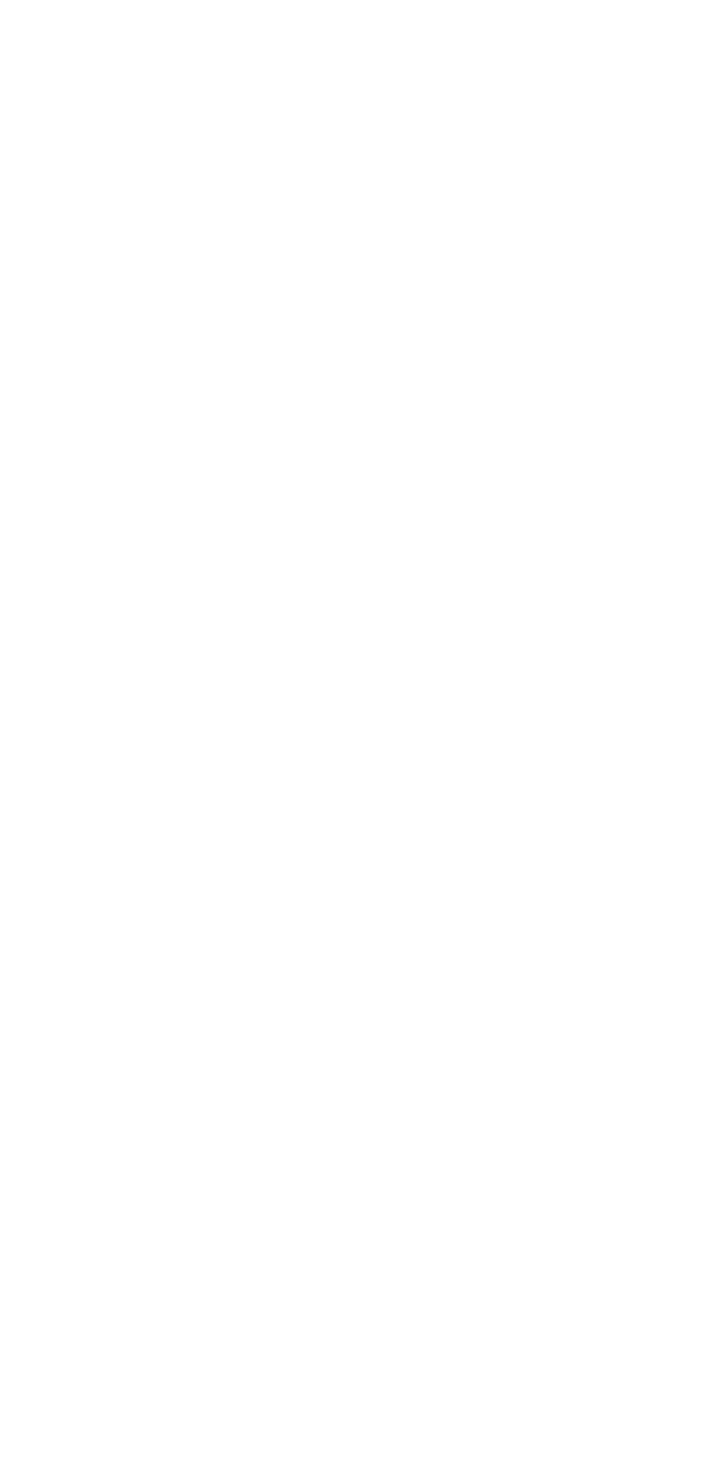
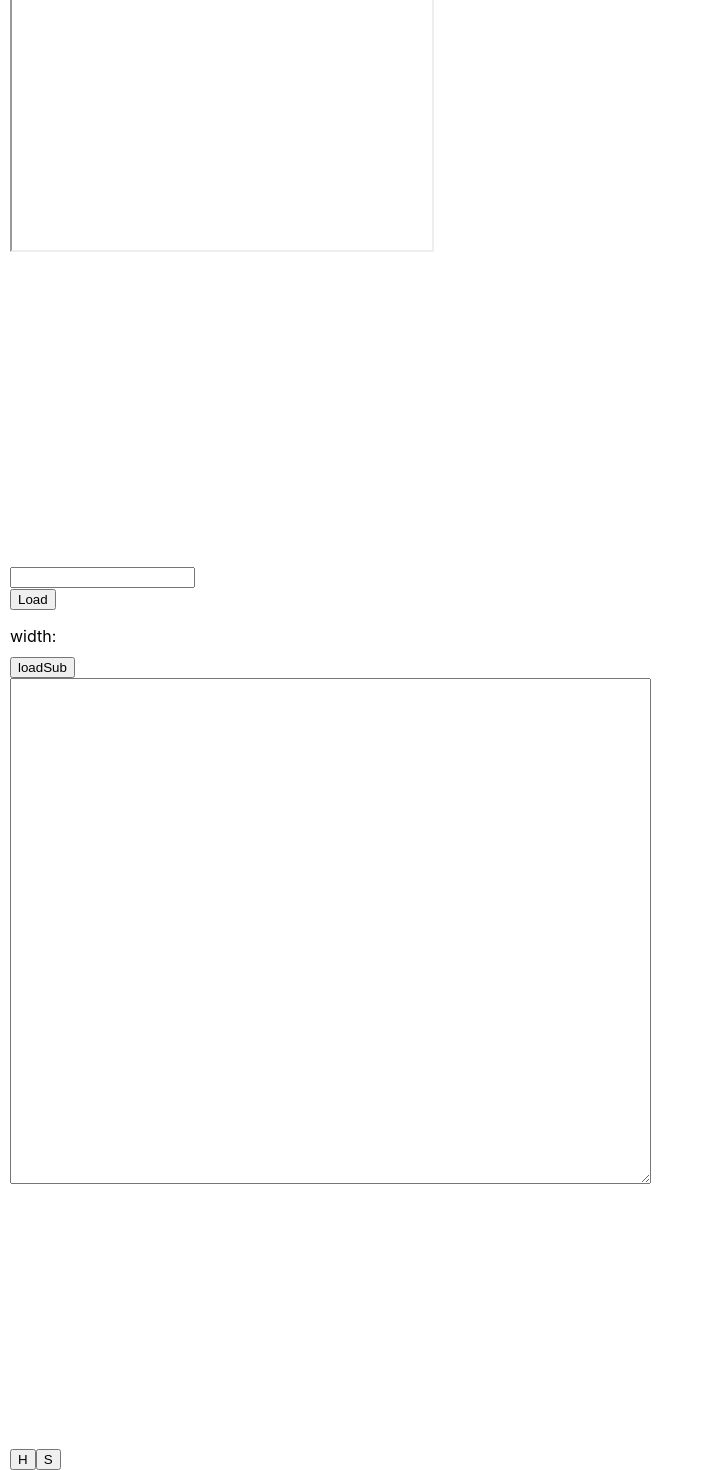
Before and after one commit to uvsnag/reactjs_tool, a React (Create React App) app: page /youtube-sub in a window 1280 px wide. Before the commit this address had no page. Shown: the part 107-1577 px from the top of the page, without its empty margins (0-704 px from the left). Before the commit the page ends 800 px from the top, so only its background shows below. Built offline with nearby package versions, Linux system fonts and the light colour scheme.

Commit message:
add Yt sub

```diff
--- a/package.json
+++ b/package.json
@@ -19,7 +19,8 @@
     "react-scripts": "4.0.3",
     "react-speech-kit": "^3.0.1",
     "universal-cookie": "^4.0.4",
-    "web-vitals": "^1.0.1"
+    "web-vitals": "^1.0.1",
+    "youtube-subtitles-downloader": "^1.0.1"
   },
   "scripts": {
     "predeploy": "npm run build",
--- a/src/App.js
+++ b/src/App.js
@@ -11,6 +11,7 @@ function App() {
      <Link to="/media">media</Link>
      <Link to="/notify">notify</Link>
      <Link to="/listen">listenPrac</Link>
+     <Link to="/youtube-sub">youtube-sub</Link>
     </div>
     </div>
   );
--- a/src/common/style.css
+++ b/src/common/style.css
@@ -2,15 +2,19 @@
     border: 3px solid #000000;
 }
 
-.option ,.dataInput, .option-noti{
+.option,
+.dataInput,
+.option-noti {
     overflow: hidden;
 }
+
 html {
     width: 100vw;
 }
+
 #txtField {
     height: 95%;
-    border:2px dashed #D1C7AC;
+    border: 2px dashed #D1C7AC;
 }
 
 #output,
@@ -19,22 +23,27 @@ html {
     height: 1000px;
 }
 
-.dataInput textarea{
+.dataInput textarea {
     width: 100%;
     height: 400px;
 }
-.msg-eng-check{
+
+.msg-eng-check {
     color: rgb(9, 102, 37);
 }
-.control-footer{
+
+.control-footer {
     padding: 15px 15px 15px 15px;
 }
-#btnPract{
+
+#btnPract {
     margin-left: 10px;
 }
+
 .option-left {
     height: 400px;
 }
+
 #answer {
     font-size: 18px;
     width: 50%;
@@ -46,113 +55,141 @@ html {
     border-left-style: hidden;
     border-bottom-style: 4px solid #035c30;
 }
+
 #answer:focus {
     outline: none;
 }
 
-.btn-prac{
+.btn-prac {
     background-color: rgb(252, 244, 210) !important;
-    box-shadow: rgba(173, 143, 9, .2) 0 -25px 18px -14px inset,rgba(173, 143, 9, 0.15) 0 1px 2px,rgba(173, 143, 9, 0.15) 0 2px 4px,rgba(173, 143, 9, 0.15) 0 4px 8px,rgba(173, 143, 9, 0.15) 0 8px 16px,rgba(173, 143, 9, 0.15) 0 16px 32px !important;
+    box-shadow: rgba(173, 143, 9, .2) 0 -25px 18px -14px inset, rgba(173, 143, 9, 0.15) 0 1px 2px, rgba(173, 143, 9, 0.15) 0 2px 4px, rgba(173, 143, 9, 0.15) 0 4px 8px, rgba(173, 143, 9, 0.15) 0 8px 16px, rgba(173, 143, 9, 0.15) 0 16px 32px !important;
     width: 25% !important;
     margin-left: 20px;
 }
-.msg{
+
+.msg {
     font-family: 'Franklin Gothic Medium', 'Arial Narrow', Arial, sans-serif;
-    font-size:30px;
+    font-size: 30px;
     color: #1c771c;
     margin-top: 10px;
     margin-bottom: 10px;
 }
-.prac{
+
+.prac {
     border: 3px solid #035c30;
     text-align: center;
 }
-#btnHideWhenPrac{
+
+#btnHideWhenPrac {
     width: 25px;
 }
-.button-33, .button-34{
+
+.button-33,
+.button-34 {
     margin-bottom: 10px;
 }
-.iconSound{
+
+.iconSound {
     margin-left: 10px;
 }
-.button-33, .button-34{
+
+.button-33,
+.button-34 {
     margin-top: 10px;
 }
+
 @media (min-width: 1400px) {
     .option-noti {
         width: 50%;
     }
 }
+
 @media (max-width: 1400px) and (min-width: 1000px) {
     .option-noti {
         width: 70%;
     }
 }
+
 @media (max-width: 1000px) {
     .option-noti {
         width: 92%;
     }
 }
+
 @media (min-width: 700px) {
     .option-right {
         width: 37%;
         float: right;
     }
+
     #txtField {
         width: 100%;
     }
+
     .option-left {
         float: left;
         width: 57%;
     }
-    .notify-right{
+
+    .notify-right {
         display: flex;
         flex-direction: column;
         align-items: flex-start;
     }
-    .prac{
+
+    .prac {
         width: 400px;
         margin: 15px 15px 15px 15px;
         padding: 15px 15px 15px 15px;
     }
 }
-@media (min-width: 700px)   {
+
+@media (min-width: 700px) {
     .block {
         padding: 5px 5px 35px 5px;
     }
 }
-@media (max-width: 700px)   {
+
+@media (max-width: 700px) {
     .option-right {
         text-align: center;
         width: 100%;
     }
-    .button-33, .button-59, .button-34{
+
+    .button-33,
+    .button-59,
+    .button-34 {
         margin-left: 10px;
     }
+
     .block {
         margin: 5px 5px 5px 5px;
         padding: 5px 5px 5px 5px;
     }
+
     .option-left {
         margin: 0 auto;
 
     }
-    #txtField{
-        width:  calc(100% - 4px);
+
+    #txtField {
+        width: calc(100% - 4px);
         padding-left: 0px;
         padding-right: 0px;
 
         margin: 0px 0px 0px 0px;
     }
-    #pracWord{
+
+    #pracWord {
         padding: 0px 0px 0px 0px;
         margin: 5px 5px 5px 5px;
     }
-    .prac{
+
+    .prac {
         width: calc(100% - 6px);
     }
-    .control-footer{
+
+    .control-footer {
         text-align: center;
     }
 }
@@ -196,12 +233,33 @@ html {
     visibility: visible;
     opacity: 1;
 }
-  .sql-body{
+
+.sql-body {
     padding-left: 10px;
 }
-  .inline{
+
+.inline {
     display: inline !important;
 }
-  .ans-center{
-    text-align:center !important;
+
+.ans-center {
+    text-align: center !important;
 }
+
+.media-left {
+    padding-left: 10px;
+}
+#media-sub {
+  width: 50%;
+  height: 500px;
+}
+#sub-control {
+    padding-top: 10px;
+  width: 100%;
+  height: 300px;
+  overflow: scroll;
+}
+.sub-item:hover {
+ background-color: antiquewhite;
+ cursor: pointer;
+}
--- /dev/null
+++ b/src/components/childCpn/lineSub.jsx
@@ -0,0 +1,13 @@
+// // this file is converted from javascript to reactjs so some code is not optimized
+// //state is not used in this file
+// import '../../common/style.css';
+
+// const LineSub = (props) => {
+
+//     return (
+//         <div role ='button'>
+//             key ={props.time}   value ={props.value}
+//         </div>
+//     )
+// }
+// export default LineSub;
--- /dev/null
+++ b/src/components/childCpn/subtitle.jsx
@@ -0,0 +1,6 @@
+export class Sub {
+    constructor(time, value) {
+      this.time = time;
+      this.value = value;
+    }
+  }
--- /dev/null
+++ b/src/components/vdYtSub.jsx
@@ -0,0 +1,185 @@
+// this file is converted from javascript to reactjs so some code is not optimized
+import React, { useEffect, useState } from "react";
+// import LineSub from "./childCpn/lineSub.jsx";
+// import YTSubtitles from "youtube-subtitles-downloader";
+import '../common/style.css';
+import _ from 'lodash';
+import { Sub } from './childCpn/subtitle.jsx'
+const YoutubeSub = () => {
+
+
+    const [arrSub, setArrSub] = useState(Array());
+    const [listSubElement, setListSubElement] = useState(null);
+
+    useEffect(() => {
+        document.getElementById('txtWidth').value = '640';
+        document.getElementById('txtHeight').value = '390';
+
+        if (!window.YT) { // If not, load the script asynchronously
+            const tag = document.createElement('script');
+            tag.src = 'https://www.youtube.com/iframe_api';
+
+            // onYouTubeIframeAPIReady will load the video after the script is loaded
+            window.onYouTubeIframeAPIReady = loadVideo;
+
+            const firstScriptTag = document.getElementsByTagName('script')[0];
+            firstScriptTag.parentNode.insertBefore(tag, firstScriptTag);
+
+          } else { // If script is already there, load the video directly
+            loadVideo();
+          }
+
+    }, []);
+    const loadVideo = () => {
+
+        // the Player object is created uniquely based on the id in props
+        player = new window.YT.Player(`iFMedia`, {
+          videoId: 1,
+          events: {
+            onReady: onPlayerReady,
+          },
+        });
+      };
+
+      const onPlayerReady = event => {
+        event.target.playVideo();
+      };
+
+    useEffect(() => {
+        console.log(arrSub);
+
+    }, [arrSub]);
+
+    const onProcess = () => {
+        // var txtSrcMedia = document.getElementById('txtSrcMedia').value;
+        // var url = txtSrcMedia;
+        // if (txtSrcMedia.indexOf('|') !== 0) {
+        //     url = 'https://www.youtube.com/embed/' + txtSrcMedia.substring(txtSrcMedia.lastIndexOf('/') + 1, txtSrcMedia.length).trim();
+        // } else {
+        //     url = url.substring(1, url.length);
+        // }
+        // document.getElementById('iFMedia').src = url;
+
+
+    };
+    const onResize = () => {
+        var txtWidth = document.getElementById('txtWidth');
+        var txtWidthValue = txtWidth.value;
+        var txtHeight = document.getElementById('txtHeight').value;
+        document.getElementById('iFMedia').setAttribute("style", `width:${txtWidthValue}px; height:${txtHeight}px`);
+    };
+    const onPressBtnVerySmall = () => {
+        document.getElementById('iFMedia').setAttribute("style", `width:100px; height:80px`);
+    };
+    const onPressBtnSmall = () => {
+        document.getElementById('iFMedia').setAttribute("style", `width:70px; height:50px`);
+    };
+    const onPressBtnMedium = () => {
+        document.getElementById('iFMedia').setAttribute("style", `width:1200px; height:700px`);
+    };
+    const onPressBtnBig = () => {
+        document.getElementById('iFMedia').setAttribute("style", `width:100%; height:1500px`);
+    };
+    const onHideAll = () => {
+        document.getElementById('control').style.display = "none";
+    };
+    const onShowAll = () => {
+        document.getElementById('control').style.display = "block";
+    };
+    const onChangeWith = (value) => {
+        document.getElementById('txtHeight').value = value * 0.7;
+    };
+    const loadSub = () => {
+        var txtSub = document.getElementById('media-sub').value;
+        var lineSubArr = txtSub.split('\n');
+        let count =1;
+        let tempTime = '';
+        let arrTemp = [];
+        lineSubArr.forEach((line, index )=> {
+            if(count===1){
+             tempTime = line;
+            }
+            if(count===2){
+               arrTemp.push(new Sub(tempTime, line));
+                count=0;
+            }
+            count++;
+
+        });
+        setArrSub(arrTemp);
+    };
+
+    const LineSub = (props) => {
+
+        return (
+            <div role ='button' className ='sub-item'>
+                key ={props.time}   value ={props.value}
+            </div>
+        )
+    }
+    const onClickSub = () => {
+    };
+
+    return (
+
+        <div className='media-left'>
+            <iframe title="this is a video, clear!" width="420" height="315" id='iFMedia' src="">
+            </iframe> <br />
+            <div id='control'>
+                <div className='option'>
+                    <div className='option-left'>
+                    <div id = 'sub-control'>
+                        <div>
+                        {arrSub.map((item, index) => <LineSub  key ={`${item.time}${item.value}`}
+                        time={item.time}
+                        value={item.value}
+                        onClick={() => onClickSub()}
+                    />)}
+                        </div>
+                    </div>
+
+                        <input type="text" id="txtSrcMedia" /> <br />
+                        <input type='submit' value="Load" id='btnExecute' onClick={() => onProcess()} />
+                        <br />
+                        <p>width:</p>
+                        <input type="text" id="txtWidth" onChange={(e) => {
+                            onChangeWith(e.target.value)
+                        }}
+                        />
+                        <p>Height:</p>
+                        <input type="text" id="txtHeight" />
+                        <br />
+                        <input type='submit' value="Resize" id='btnResize' onClick={() => onResize()} />
+                        <input type='submit' value="100x80" id='btnVerySmall' onClick={() => onPressBtnVerySmall()} />
+                        <input type='submit' value="70x50" id='btnSmall' onClick={() => onPressBtnSmall()} />
+                        <input type='submit' value="1200x700" id='btnMedium' onClick={() => onPressBtnMedium()} />
+                        <input type='submit' value="100%" id='btnBig' onClick={() => onPressBtnBig()} />
+                    </div>
+                </div>
+                <div className='option-right'> <br />
+                </div>
+                <input type='submit' value="loadSub" id='btnLoadSube' onClick={() => loadSub()} /><br />
+                <textarea  id='media-sub'></textarea>
+
+            </div>
+            <br />
+            <br />
+            <br />
+            <br />
+            <br />
+            <br />
+            <br />
+            <br />
+            <br />
+            <br />
+            <br />
+            <br />
+            <br />
+            <input type='submit' value="H" id='btnHide' onClick={() => onHideAll()} />
+            <input type='submit' value="S" id='btnShow' onClick={() => onShowAll()} />
+
+        </div>
+    )
+
+};
+export default YoutubeSub;
--- a/src/index.js
+++ b/src/index.js
@@ -8,6 +8,7 @@ import ReplaceProcess from './components/replaceProcess.jsx'
 import MediaProcess from './components/mediaProcess.jsx'
 import NotifyAuto from './components/Elearning/notifyAuto.jsx'
 import ListenPract from './components/Elearning/listenPract.jsx'
+import YoutubeSub from './components/vdYtSub'
 import reportWebVitals from './reportWebVitals';
 import { FaHome } from 'react-icons/fa';
 import {Link, Route,  Routes, BrowserRouter } from "react-router-dom";
@@ -24,6 +25,7 @@ ReactDOM.render(
          <Route path="/media" element={<MediaProcess/>} />
          <Route path="/notify" element={<NotifyAuto/>} />
          <Route path="/listen" element={<ListenPract/>} />
+         <Route path="/youtube-sub" element={<YoutubeSub/>} />
 
       </Routes>
     </BrowserRouter>
```
Also changed, not shown: 2 other files (tests, documents, lock files or other folders). Lines whose indentation alone changed are shown as unchanged.
